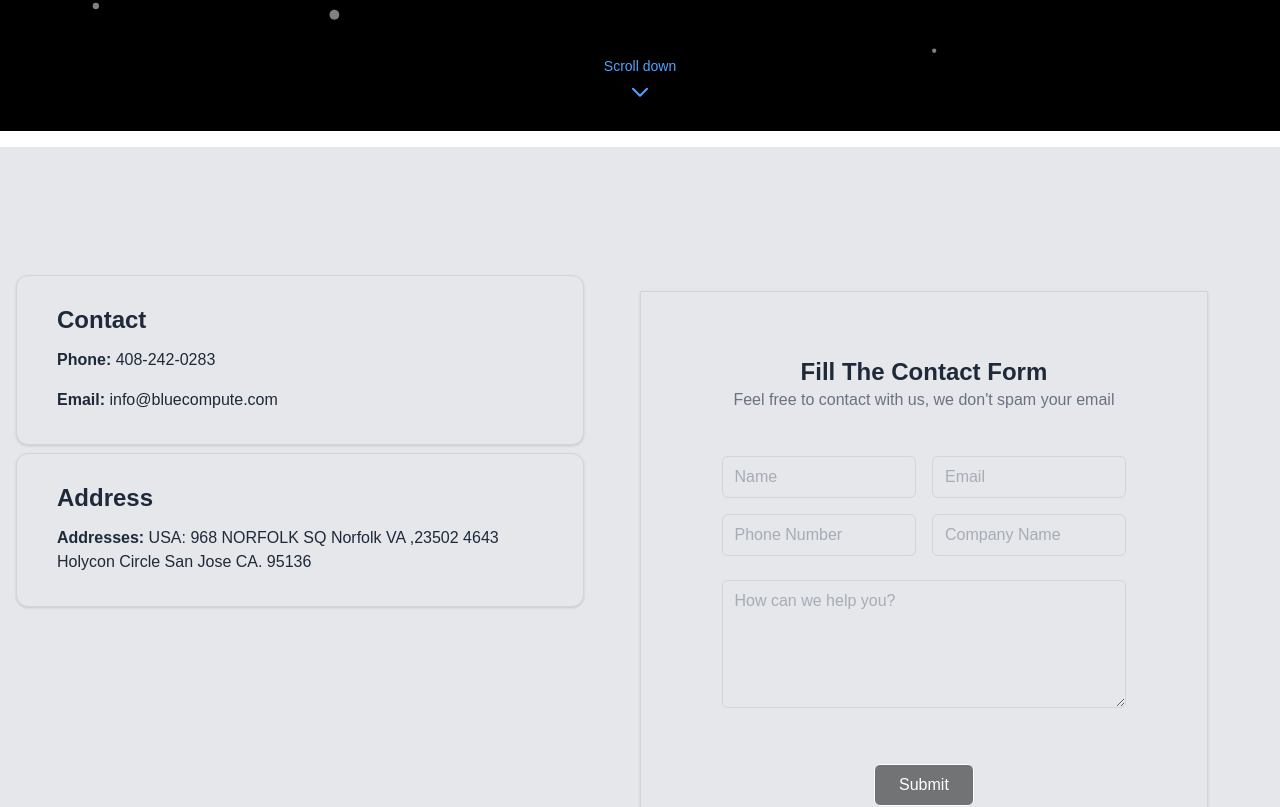
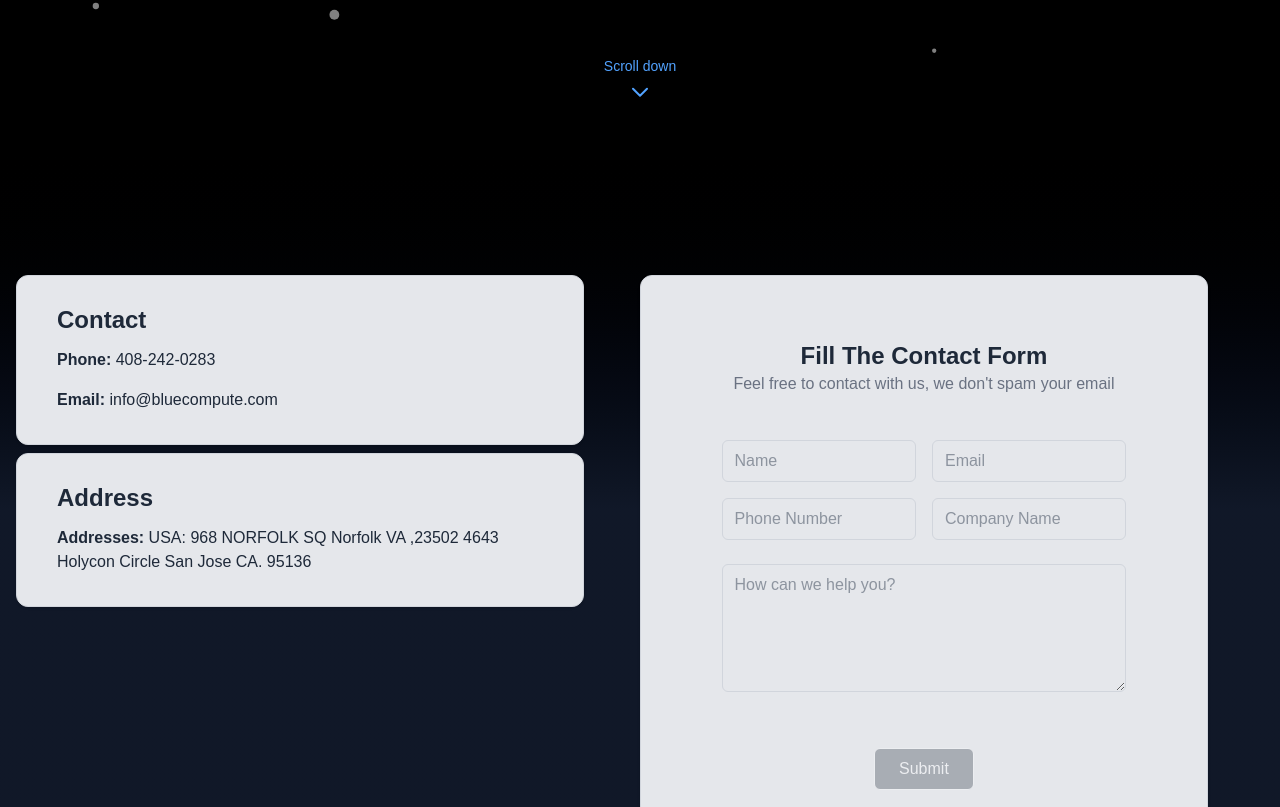
Before and after one commit to nobinbabu94/bluecompute-2025, a Next.js app: page /contact in a window 1280 px wide. Shown: the part 653-1460 px from the top of the page. Built offline with nearby package versions, Linux system fonts and the light colour scheme.

Commit message:
sanitise form

```diff
--- a/src/app/about-us/page.js
+++ b/src/app/about-us/page.js
@@ -97,7 +97,7 @@ const page = () => {
                 </div>
                 <div className="md:w-[50%] w-full bg-black flex justify-center items-center">
 
-                    <ContactFormNet color={'text-gray-400'} />
+                    <ContactFormNet color={'text-gray-200'} />
                 </div>
             </section>
         </div>
--- a/src/app/components/contact/ContactFormNet.js
+++ b/src/app/components/contact/ContactFormNet.js
@@ -1,4 +1,5 @@
 'use client'
+import { sanitizeCompany, sanitizeEmail, sanitizeMessage, sanitizeName, sanitizePhone } from '@/utils/utilities';
 import React, { useState } from 'react';
 
 const encode = (data) => {
@@ -7,7 +8,7 @@ const encode = (data) => {
         .join('&');
 };
 
-const ContactFormNet = ({color}) => {
+const ContactFormNet = ({ color }) => {
     const [formState, setFormState] = useState({
         name: '',
         email: '',
@@ -17,9 +18,29 @@ const ContactFormNet = ({color}) => {
     });
 
     const handleChange = (e) => {
+        console.log(e.target.value,'eeeeeee');
+
+        const { name, value } = e.target;
+
+        let sanitizedValue = value;
+
+        if (name === 'name') {
+            sanitizedValue = sanitizeName(value);
+        } else if (name === 'phone') {
+            sanitizedValue = sanitizePhone(value);
+        } else if (name === 'email') {
+            sanitizedValue = sanitizeEmail(value);
+        } else if (name === 'company') {
+            sanitizedValue = sanitizeCompany(value);
+        }
+        else if (name === 'message') {
+            sanitizedValue = sanitizeMessage(value);
+        }
+        console.log(sanitizedValue,'sanitizedValue');
+
         setFormState({
             ...formState,
-            [e.target.name]: e.target.value
+            [name]: sanitizedValue
         });
     };
 
@@ -39,7 +60,7 @@ const ContactFormNet = ({color}) => {
 
     return (
         <form onSubmit={handleSubmit} name="contact" data-netlify="true"
-            className="md:w-[80%] w-full px-6 py-8 md:py-16  flex flex-col items-center  rounded-xl">
+            className="md:w-[80%] w-full px-6 py-8 md:py-16  flex flex-col items-center border-grgay-500 rounded-xl">
             <h3 className={`text-2xl ${color}   font-bold`}>Fill The Contact Form</h3>
             <h4 className="text-base text-gray-500 md:text-start text-center">
                 Feel free to contact with us, we don't spam your email</h4>
@@ -47,19 +68,19 @@ const ContactFormNet = ({color}) => {
             <input type="hidden" name="form-name" value="contact" />
             <div className="w-full  grid grid-cols-1 sm:grid-cols-2 gap-4 py-6 place-content-center">
 
-                <input className="px-3 py-2 text-gray-500 border border-gray-300 focus:outline-1 outline-gray-500 rounded-md"
+                <input className="px-3 py-2 text-gray-700 border border-gray-300 focus:outline-1 outline-gray-700 rounded-md"
                     placeholder="Name"
                     type="text" name="name" value={name} onChange={handleChange}
                 />
-                <input className="px-3 py-2 text-gray-500 border border-gray-300 focus:outline-1 outline-gray-500 rounded-md"
+                <input className="px-3 py-2 text-gray-700 border border-gray-300 focus:outline-1 outline-gray-700 rounded-md"
                     placeholder="Email"
                     type="email" name="email" value={email} onChange={handleChange}
                 />
-                <input className="px-3 py-2 text-gray-500 border border-gray-300 focus:outline-1 outline-gray-500 rounded-md"
+                <input className="px-3 py-2 text-gray-700 border border-gray-300 focus:outline-1 outline-gray-700 rounded-md"
                     placeholder="Phone Number"
                     type="phone" name="phone" value={phone} onChange={handleChange}
                 />
-                <input className="px-3 py-2 text-gray-500 border border-gray-300 focus:outline-1 outline-gray-500 rounded-md"
+                <input className="px-3 py-2 text-gray-700 border border-gray-300 focus:outline-1 outline-gray-700 rounded-md"
                     placeholder="Company Name"
                     type="company" name="company" value={company} onChange={handleChange}
                 />
@@ -69,7 +90,7 @@ const ContactFormNet = ({color}) => {
 
             </div>
             <div className="w-full grid grid-cols-1 sm:grid-cols-1 ">
-                <textarea className="px-3 py-2 text-gray-500 border border-gray-300 focus:outline-1 outline-gray-500 rounded-md w-full h-32 resize-y"
+                <textarea className="px-3 py-2 text-gray-700 border border-gray-300 focus:outline-1 outline-gray-700 rounded-md w-full h-32 resize-y"
                     type="message" name="message" value={message} onChange={handleChange}
                     placeholder="How can we help you?" />
 
@@ -77,8 +98,8 @@ const ContactFormNet = ({color}) => {
             <div data-netlify-recaptcha="true" className='w-full h-10'></div>
             <div className="py-4">
                 <button type="submit"
-                    // disabled={isLoading}
-                    className="px-6 py-2 text-white bg-black/50 border rounded-md ">
+                    disabled={!message && !company && !phone && !email && !name}
+                    className="px-6 py-2 text-white bg-gray-800 border rounded-md disabled:opacity-30">
                     {/* {isLoading ? 'Loading...' : 'Submit'} */}Submit
                 </button>
             </div>
--- a/src/app/components/particles/Animation.js
+++ b/src/app/components/particles/Animation.js
@@ -38,8 +38,8 @@ export default function Animation() {
     },
     interactivity: {
       events: {
-        onHover: { enable: true, mode: "repulse" },
-        onClick: { enable: true, mode: "push" }
+        onHover: { enable: false, mode: "repulse" },
+        onClick: { enable: false, mode: "push" }
       },
       modes: {
         repulse: { distance: 100, duration: 0.4 },
--- a/src/app/contact/page.js
+++ b/src/app/contact/page.js
@@ -21,7 +21,7 @@ export const metadata = constructMetadata({
 
 const page = () => {
     return (
-        <div className=" text-white font-sans flex flex-col pb-32 gap-4">
+        <div className=" text-white font-sans flex flex-col pb-32 ">
             <section className="relative flex flex-col justify-center items-center w-full h-[88vh] overflow-hidden bg-black px-4">
                 <Animation />
                 <h1 className="text-6xl ">
@@ -41,8 +41,12 @@ const page = () => {
                 </div>
 
             </section>
-            <section className="flex md:flex-row flex-col justify-between items-start bg-gray-200  w-full px-4 md:pt-32 pt-16">
-                <div className="flex flex-col md:w-[50%] w-full gap-2 h-full items-center justify-center ">
+
+            <section
+                className="flex md:flex-row flex-col justify-between items-start
+                bg-gradient-to-b from-black via-gray-900 to-gray-900 w-full px-4 md:pt-32 "
+            >
+                <div className="flex flex-col md:w-[50%] w-full gap-2 h-full items-center justify-center my-4">
                     <div className="w-full px-10 py-6 bg-gray-200 text-gray-800 rounded-xl shadow border border-gray-300">
                         <h3 className="text-2xl py-1 font-semibold">Contact</h3>
                         <h4 className="py-2">
@@ -65,8 +69,9 @@ const page = () => {
                     </div>
 
                 </div>
-                <div className="flex md:mx-14 my-4 flex-row md:flex-col md:w-[50%] md:py-0 py-4 w-full h-full items-center justify-start shadow border border-gray-300">
-                    <ContactFormNet color={'text-gray-800'}/>
+                <div className="flex md:mx-14 my-4 flex-row md:flex-col md:w-[50%] md:py-0 py-4 w-full h-full
+                bg-gray-200  items-center justify-start shadow border border-gray-300 rounded-xl">
+                    <ContactFormNet color={'text-gray-800'} />
                 </div>
 
 
--- a/src/app/metadata.js
+++ b/src/app/metadata.js
@@ -25,7 +25,7 @@ export function generateViewport() {
         width: 'device-width',
         initialScale: 1,
         maximumScale: 1,
-        userScalable: false, // Prevents zoom on mobile
+        userScalable: false,
     }
 }
 
--- /dev/null
+++ b/src/utils/utilities.js
@@ -0,0 +1,31 @@
+
+
+export const sanitizeName = (value) => {
+    return value.replace(/[^a-zA-Z\s]/g, '').slice(0, 20); // keep only letters/spaces, max 20 chars
+};
+
+export const sanitizePhone = (value) => {
+    return value.replace(/[^0-9-]/g, '').slice(0, 20);
+};
+
+export function sanitizeEmail(value) {
+  // Remove ALL whitespace (including spaces, tabs, etc.)
+  const noSpaces = value.replace(/\s/g, '');
+
+  // Only allow valid email characters
+  const cleaned = noSpaces.replace(/[^a-zA-Z0-9@._-]/g, '');
+
+  return cleaned.slice(0, 50);
+}
+
+export const sanitizeCompany = (value) => {
+
+    const cleaned = value.replace(/[^a-zA-Z\s]/g, ''); // Remove anything except letters & spaces
+    return cleaned.slice(0, 20); // Max length 20
+};
+
+export const sanitizeMessage = (value) => {
+    const words = value.trim().split(/\s+/); // Split by whitespace
+    if (words.length <= 500) return value;
+    return words.slice(0, 500).join(' ');
+};
```
Lines whose indentation alone changed are shown as unchanged.
